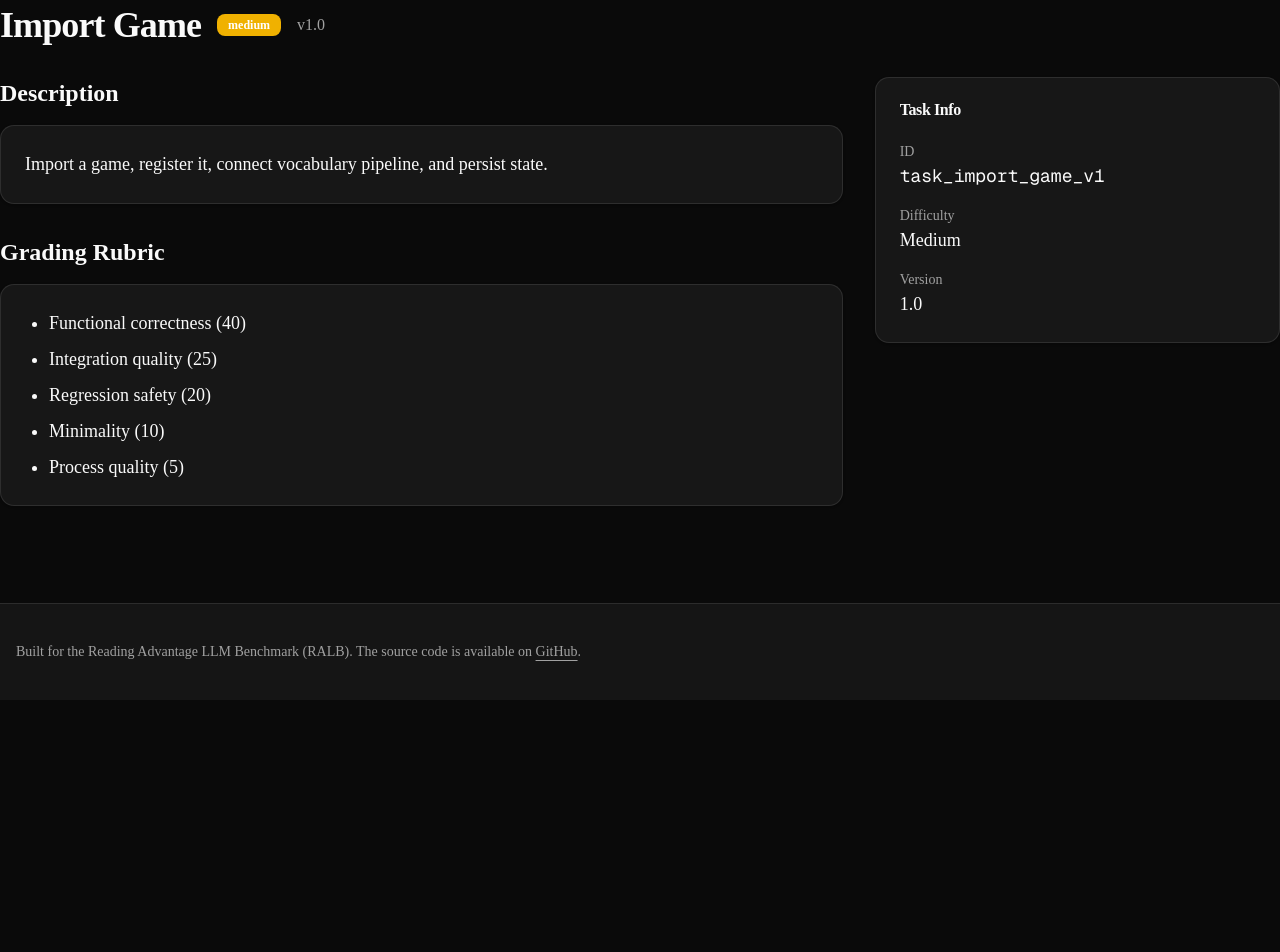
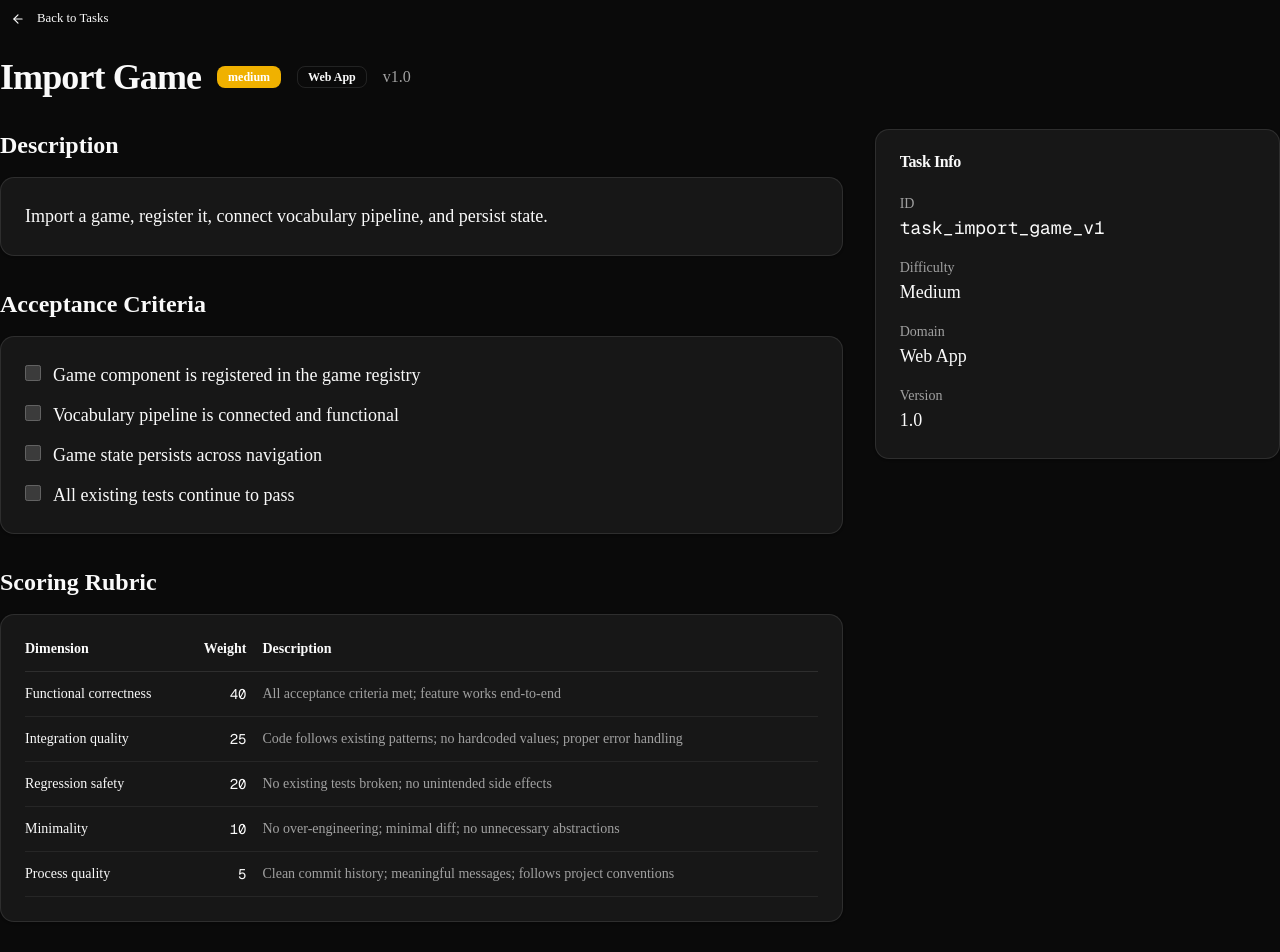
Before and after one commit to bodangren/reading-advantage-llm-benchmark, a Next.js app: page /tasks/task_import_game_v1 in a window 1280 px wide. Shown: the part 100-1052 px from the top of the page. Before the commit the page ends 800 px from the top, so only its background shows below. Built offline with nearby package versions, Linux system fonts and the light colour scheme.

Commit message:
feat(task-catalog): enhance task detail page with acceptance criteria, rubric table, repo context, breadcrumb

```diff
--- a/conductor/tracks/task_catalog_ui_20260408/plan.md
+++ b/conductor/tracks/task_catalog_ui_20260408/plan.md
@@ -26,7 +26,7 @@
 
 ## Phase 3: Task Detail Page (`/tasks/[id]`)
 
-- [ ] Task: Build `/app/tasks/[id]/page.tsx` with `generateStaticParams`.
+- [~] Task: Build `/app/tasks/[id]/page.tsx` with `generateStaticParams`.
   - [ ] Acceptance criteria rendered as a read-only checklist.
   - [ ] Rubric table showing each dimension, its weight, and description.
   - [ ] Repo context shown in a collapsible code block.
--- a/src/app/tasks/[id]/page.tsx
+++ b/src/app/tasks/[id]/page.tsx
@@ -2,6 +2,9 @@ import { getTaskById, getTasks } from "@/lib/data";
 import { notFound } from "next/navigation";
 import { Badge } from "@/components/ui/badge";
 import { Card, CardContent, CardHeader, CardTitle } from "@/components/ui/card";
+import Link from "next/link";
+import { Button } from "@/components/ui/button";
+import { ArrowLeft } from "lucide-react";
 
 interface TaskPageProps {
   params: Promise<{ id: string }>;
@@ -24,11 +27,21 @@ export default async function TaskDetailPage({ params }: TaskPageProps) {
 
   return (
     <div className="container mx-auto py-12">
+      <div className="mb-6">
+        <Link href="/tasks">
+          <Button variant="ghost" size="sm">
+            <ArrowLeft className="mr-2 h-4 w-4" />
+            Back to Tasks
+          </Button>
+        </Link>
+      </div>
+
       <div className="flex items-center space-x-4 mb-8">
         <h1 className="text-4xl font-bold tracking-tight">{task.title}</h1>
         <Badge variant={task.difficulty === 'hard' ? 'destructive' : task.difficulty === 'medium' ? 'warning' : 'secondary'}>
           {task.difficulty}
         </Badge>
+        {task.domain && <Badge variant="outline">{task.domain}</Badge>}
         <span className="text-muted-foreground">v{task.version}</span>
       </div>
 
@@ -43,22 +56,77 @@ export default async function TaskDetailPage({ params }: TaskPageProps) {
             </Card>
           </section>
 
+          {task.acceptance_criteria && task.acceptance_criteria.length > 0 && (
+            <section>
+              <h2 className="text-2xl font-semibold mb-4">Acceptance Criteria</h2>
+              <Card>
+                <CardContent className="pt-6">
+                  <ul className="space-y-3">
+                    {task.acceptance_criteria.map((criterion, index) => (
+                      <li key={index} className="flex items-start gap-3">
+                        <input type="checkbox" className="mt-1 h-4 w-4" disabled />
+                        <span className="text-lg">{criterion}</span>
+                      </li>
+                    ))}
+                  </ul>
+                </CardContent>
+              </Card>
+            </section>
+          )}
+
+          {task.structured_rubric && task.structured_rubric.length > 0 ? (
+            <section>
+              <h2 className="text-2xl font-semibold mb-4">Scoring Rubric</h2>
+              <Card>
+                <CardContent className="pt-6">
+                  <table className="w-full text-sm">
+                    <thead>
+                      <tr className="border-b">
+                        <th className="text-left font-semibold pb-3">Dimension</th>
+                        <th className="text-right font-semibold pb-3">Weight</th>
+                        <th className="text-left font-semibold pb-3 pl-4">Description</th>
+                      </tr>
+                    </thead>
+                    <tbody>
+                      {task.structured_rubric.map((dim) => (
+                        <tr key={dim.label} className="border-b border-muted">
+                          <td className="py-3">{dim.label}</td>
+                          <td className="text-right py-3 font-mono">{dim.weight}</td>
+                          <td className="py-3 pl-4 text-muted-foreground">{dim.description}</td>
+                        </tr>
+                      ))}
+                    </tbody>
+                  </table>
+                </CardContent>
+              </Card>
+            </section>
+          ) : task.rubric && task.rubric.length > 0 ? (
             <section>
               <h2 className="text-2xl font-semibold mb-4">Grading Rubric</h2>
               <Card>
                 <CardContent className="pt-6">
-                {task.rubric && task.rubric.length > 0 ? (
                   <ul className="list-disc pl-6 space-y-2">
                     {task.rubric.map((item, index) => (
                       <li key={index} className="text-lg">{item}</li>
                     ))}
                   </ul>
-                ) : (
-                  <p className="text-muted-foreground">No rubric defined.</p>
-                )}
                 </CardContent>
               </Card>
             </section>
+          ) : null}
+
+          {task.repo_context && (
+            <section>
+              <h2 className="text-2xl font-semibold mb-4">Repository Context</h2>
+              <Card>
+                <CardContent className="pt-6">
+                  <pre className="bg-muted/50 rounded-lg p-4 text-sm overflow-x-auto whitespace-pre-wrap">
+                    {task.repo_context}
+                  </pre>
+                </CardContent>
+              </Card>
+            </section>
+          )}
         </div>
 
         <div className="space-y-8">
@@ -75,6 +143,12 @@ export default async function TaskDetailPage({ params }: TaskPageProps) {
                 <p className="text-sm font-medium text-muted-foreground">Difficulty</p>
                 <p className="text-lg capitalize">{task.difficulty}</p>
               </div>
+              {task.domain && (
+                <div>
+                  <p className="text-sm font-medium text-muted-foreground">Domain</p>
+                  <p className="text-lg">{task.domain}</p>
+                </div>
+              )}
               <div>
                 <p className="text-sm font-medium text-muted-foreground">Version</p>
                 <p className="text-lg">{task.version}</p>
```
Also changed, not shown: 1 other file (tests, documents, lock files or other folders). Lines whose indentation alone changed are shown as unchanged.
